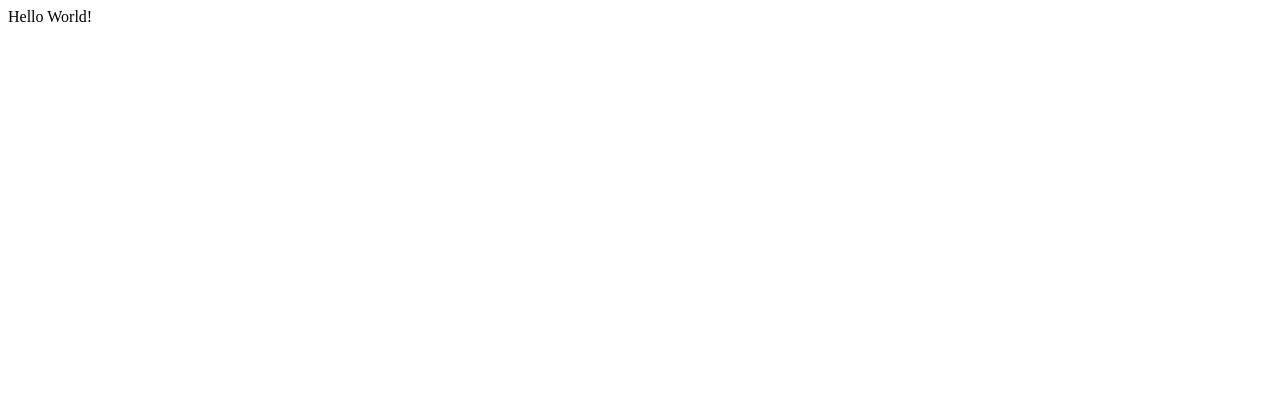
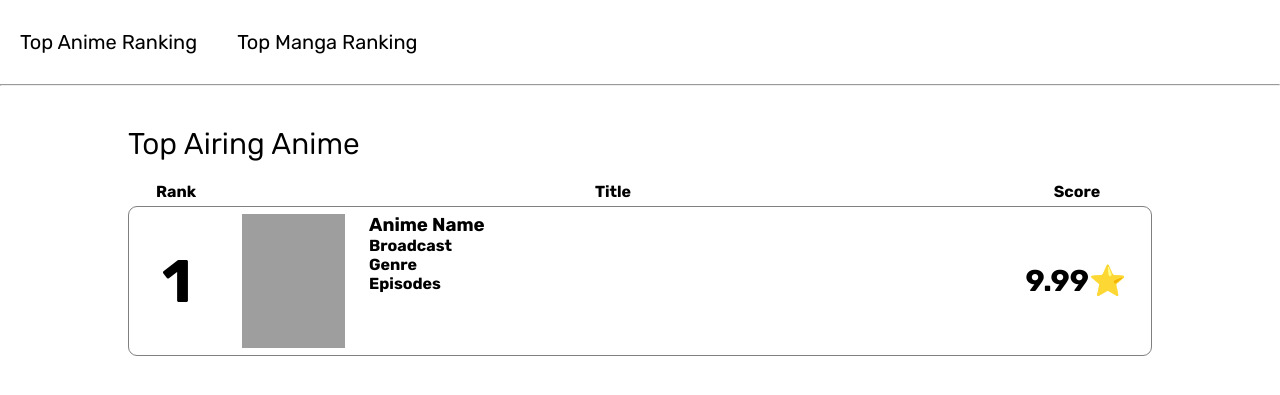
Before and after one commit to Jaboott/top-airing-anime-and-manga, a Flask app: page / in a window 1280 px wide. Before the commit the part shown is almost empty. Shown: the top 395 px of the page. Run offline with Flask 3, Linux system fonts and the light colour scheme; grey boxes are pictures that could not be loaded.

Commit message:
Made a rough draft of the website along with the css.

```diff
--- /dev/null
+++ b/app/static/style.css
@@ -0,0 +1,125 @@
+@import url('https://fonts.googleapis.com/css2?family=Rubik:ital,wght@0,300..900;1,300..900&display=swap');
+*{
+    padding: 0;
+    margin: 0;
+    text-decoration: none;
+    box-sizing: border-box;
+    font-family: "Rubik", sans-serif;
+    /*border: 1px solid red;*/
+}
+
+nav {
+    background-color: white;
+    overflow: hidden;
+    width: 100%;
+}
+
+.menu {
+    list-style-type: none;
+    margin: 0;
+    padding: 0;
+    display: flex;
+    align-content: center;
+}
+
+.menu li {
+    float: left;
+}
+
+.menu li a {
+    display: block;
+    color: black;
+    font-size: 20px;
+    text-align: center;
+    padding: 30px 20px;
+}
+
+.menu li a:hover {
+    background-color: white;
+}
+
+.main {
+    margin: 0% 10%;
+}
+
+.main header {
+    padding-top: 40px;
+    padding-bottom: 20px;
+    display: flex;
+}
+
+.main header h1 {
+    font-weight: 370;
+    font-size: 30px;
+}
+
+.legend {
+    display: flex;
+    margin-bottom: 5px;
+}
+
+.legend h4 {
+    text-align: center;
+}
+
+.rank_legend {
+    width: 96px;
+}
+
+.title_legend {
+    flex-grow: 1;
+    margin-left: 10px;
+}
+
+.score_legend {
+    width: 150px;
+    margin-left: 10px;
+}
+
+.anime_container {
+    display: flex;
+    border: 1px solid gray;
+    border-radius: 9px;
+    margin-bottom: 5px;
+}
+
+.rank {
+    align-content: center;
+    width: 96px;
+}
+
+.rank h1 {
+    font-size: 60px;
+    padding-left: 10px;
+    padding-right: 10px;
+    text-align: center;
+}
+
+.title {
+    display: flex;
+    align-content: center;
+    margin-left: 10px;
+    padding: 7px 7px;
+    flex-grow: 1;
+}
+
+.title img {
+    margin-right: 24px;
+}
+
+.title li {
+    list-style-type: none;
+}
+
+.score {
+    align-content: center;
+    margin-left: 10px;
+    width: 150px;
+}
+
+.score h1 {
+    font-size: 30px;
+    padding-left: 10px;
+    padding-right: 10px;
+    text-align: center;
+}
--- a/app/templates/index.html
+++ b/app/templates/index.html
@@ -5,9 +5,47 @@
     <meta name="viewport"
           content="width=device-width, user-scalable=no, initial-scale=1.0, maximum-scale=1.0, minimum-scale=1.0">
     <meta http-equiv="X-UA-Compatible" content="ie=edge">
-    <title>Document</title>
+    <title>Top Airing Anime and Manga</title>
+    <link rel="stylesheet" href="{{ url_for('static', filename='style.css') }}">
 </head>
 <body>
-    <h>Hello World!</h>
+    <header>
+        <nav>
+            <ul class="menu">
+                <li><a href="">Top Anime Ranking</a></li>
+                <li><a href="">Top Manga Ranking</a></li>
+            </ul>
+            <hr>
+        </nav>
+    </header>
+    <section class="main">
+        <header>
+            <h1>Top Airing Anime</h1>
+        </header>
+        <div class="ranking">
+            <div class="legend">
+                <h4 class="rank_legend">Rank</h4>
+                <h4 class="title_legend">Title</h4>
+                <h4 class="score_legend">Score</h4>
+            </div>
+            <div class="anime_container">
+                <div class="rank">
+                    <h1>1</h1>
+                </div>
+                <div class="title">
+                    <img src="https://jkfenner.com/wp-content/uploads/2019/11/default.jpg" height=134px width="103px">
+                    <ul>
+                        <li><h3>Anime Name</h3></li>
+                        <li><h4>Broadcast</h4></li>
+                        <li><h4>Genre</h4></li>
+                        <li><h4>Episodes</h4></li>
+                    </ul>
+                </div>
+                <div class="score">
+                    <h1>9.99⭐</h1>
+                </div>
+            </div>
+        </div>
+    </section>
 </body>
 </html>
```
